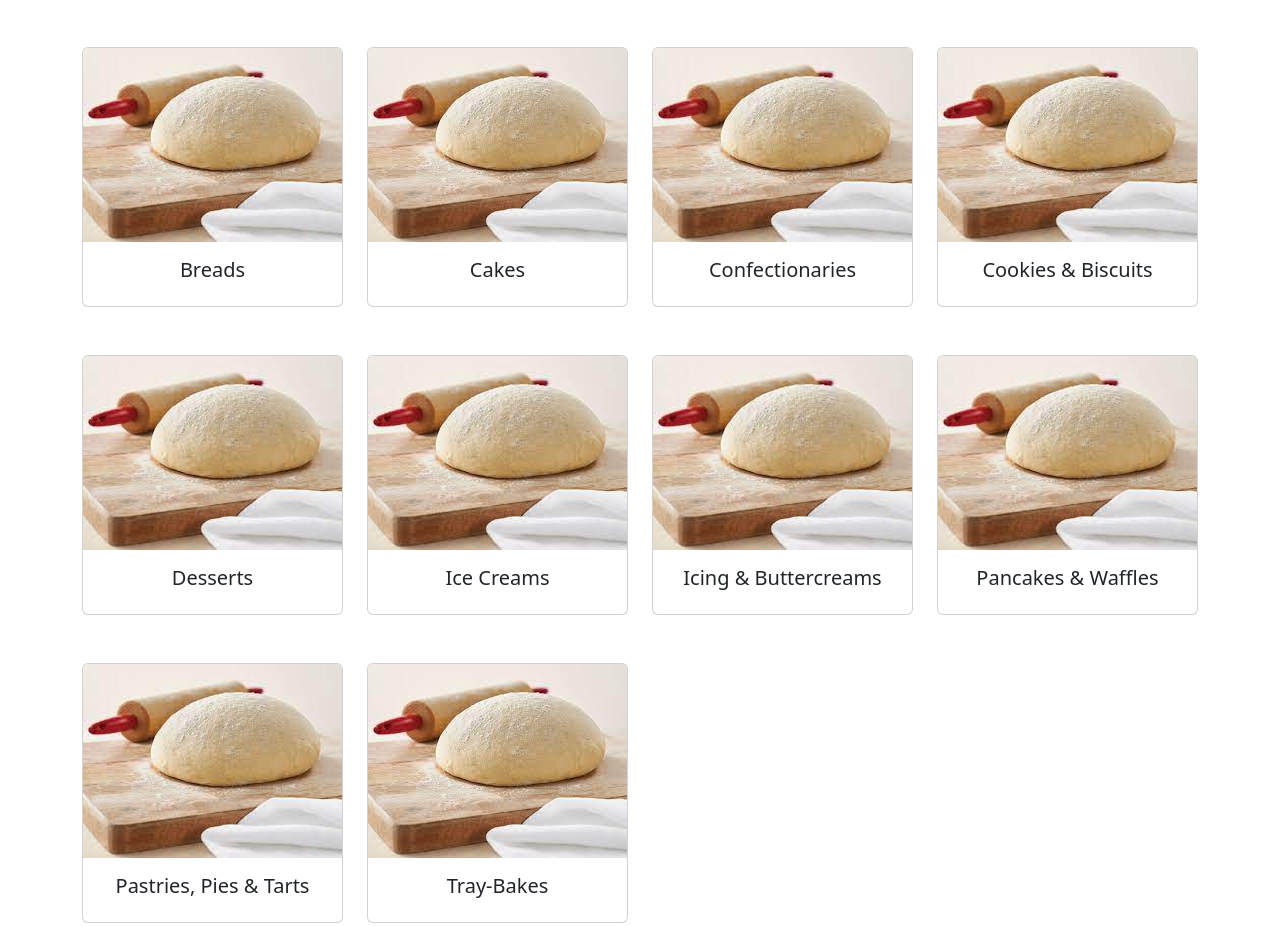
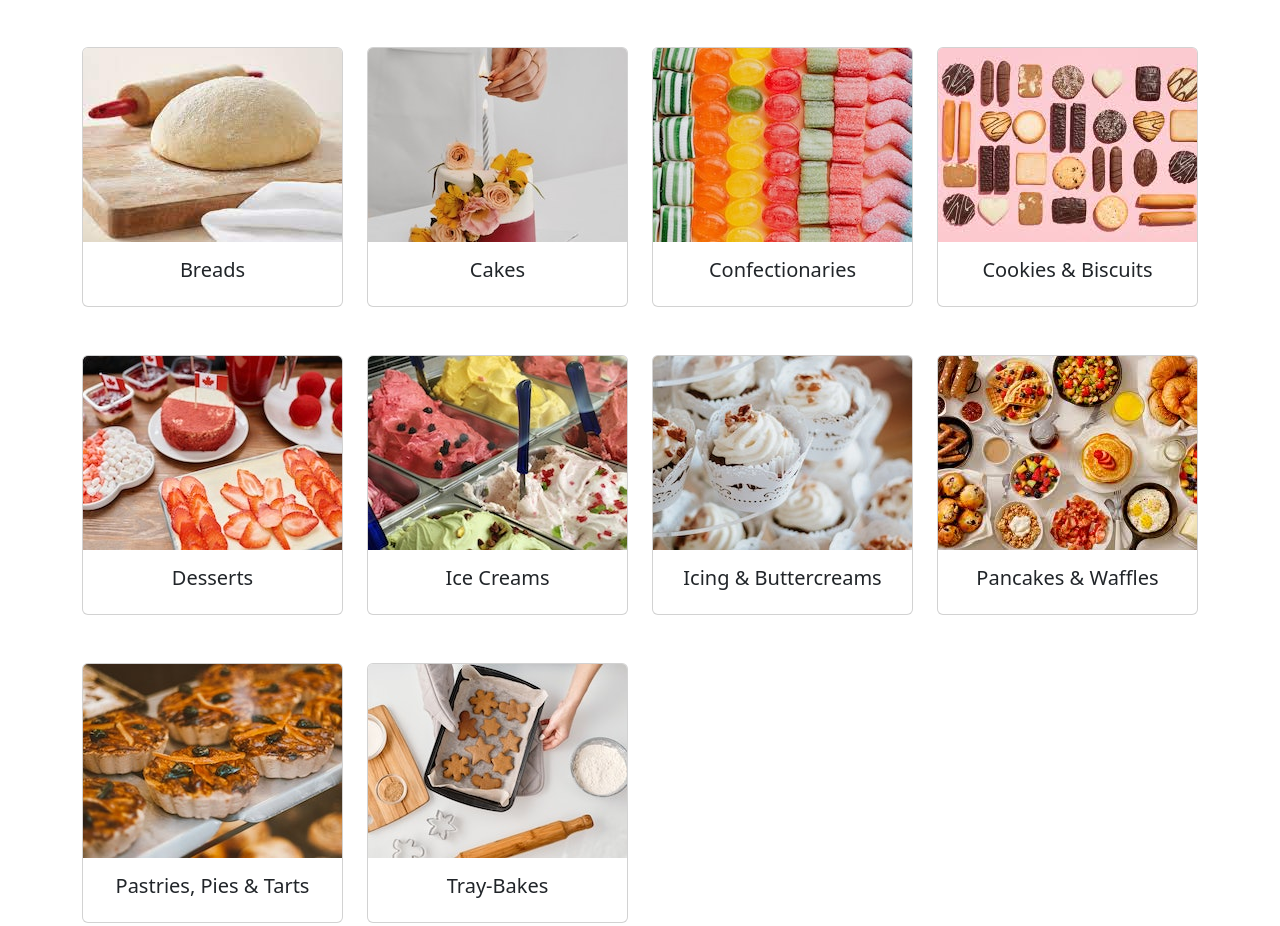
Before and after one commit to AlvinQuizon/Mad-Baker, a plain HTML site: page recipes.html in a window 1280 px wide. Shown: the part 1048-1974 px from the top of the page. Drawn offline with nearby package versions, Linux system fonts and the light colour scheme.

Commit message:
changes recipe card lists photos and modify photo sizes

```diff
--- a/recipes.html
+++ b/recipes.html
@@ -76,7 +76,7 @@
           </div>
           <div class="col col-lg-3 col-md-6  pt-5">
             <div class="card">
-              <img src="./MADBAKER/BREAD/doughnuts/LOGO.jfif" class="card-img-top" alt="...">
+              <img src="./MADBAKER/CAKES/cake-logo.jpg" class="card-img-top" alt="...">
               <div class="card-body">
                 <h5 class="card-title">Cakes</h5>
               </div>
@@ -84,7 +84,7 @@
           </div>
           <div class="col col-lg-3 col-md-6  pt-5">
             <div class="card">
-              <img src="./MADBAKER/BREAD/doughnuts/LOGO.jfif" class="card-img-top" alt="...">
+              <img src="./MADBAKER/CONFECTIONARIES/confectionary-logo.jpg" class="card-img-top" alt="...">
               <div class="card-body">
                 <h5 class="card-title">Confectionaries</h5>
               </div>
@@ -92,7 +92,7 @@
           </div>
           <div class="col col-lg-3 col-md-6  pt-5">
             <div class="card">
-              <img src="./MADBAKER/BREAD/doughnuts/LOGO.jfif" class="card-img-top" alt="...">
+              <img src="./MADBAKER/cookies and biscuits/biscuits-logo.jfif" class="card-img-top" alt="...">
               <div class="card-body">
                 <h5 class="card-title">Cookies & Biscuits</h5>
               </div>
@@ -105,7 +105,7 @@
         <div class="row">
           <div class="col col-lg-3 col-md-6  pt-5">
             <div class="card">
-              <img src="./MADBAKER/BREAD/doughnuts/LOGO.jfif" class="card-img-top" alt="...">
+              <img src="./MADBAKER/desserts/dessert-logo.jpg" class="card-img-top" alt="...">
               <div class="card-body">
                 <h5 class="card-title">Desserts</h5>
               </div>
@@ -113,7 +113,7 @@
           </div>
           <div class="col col-lg-3 col-md-6  pt-5">
             <div class="card">
-              <img src="./MADBAKER/BREAD/doughnuts/LOGO.jfif" class="card-img-top" alt="...">
+              <img src="./MADBAKER/ice cream/ice-cream-logo.jpg" class="card-img-top" alt="...">
               <div class="card-body">
                 <h5 class="card-title">Ice Creams</h5>
               </div>
@@ -121,7 +121,7 @@
           </div>
           <div class="col col-lg-3 col-md-6 pt-5">
             <div class="card">
-              <img src="./MADBAKER/BREAD/doughnuts/LOGO.jfif" class="card-img-top" alt="...">
+              <img src="./MADBAKER/icing and buttercream/icing-logo.jpg" class="card-img-top" alt="...">
               <div class="card-body">
                 <h5 class="card-title">Icing & Buttercreams</h5>
               </div>
@@ -129,7 +129,7 @@
           </div>
           <div class="col col-lg-3 col-md-6 pt-5">
             <div class="card">
-              <img src="./MADBAKER/BREAD/doughnuts/LOGO.jfif" class="card-img-top" alt="...">
+              <img src="./MADBAKER/Pancakes, Crepes & Waffles/pancake-logo-2.jfif" class="card-img-top" alt="...">
               <div class="card-body">
                 <h5 class="card-title">Pancakes & Waffles</h5>
               </div>
@@ -142,7 +142,7 @@
         <div class="row">
           <div class="col col-lg-3 col-md-6  pt-5">
             <div class="card">
-              <img src="./MADBAKER/BREAD/doughnuts/LOGO.jfif" class="card-img-top" alt="...">
+              <img src="./MADBAKER/Pastries, Pies & Tarts/pies-logo.jpg" class="card-img-top" alt="...">
               <div class="card-body">
                 <h5 class="card-title">Pastries, Pies & Tarts</h5>
               </div>
@@ -150,7 +150,7 @@
           </div>
           <div class="col col-lg-3 col-md-6 pt-5 ">
             <div class="card">
-              <img src="./MADBAKER/BREAD/doughnuts/LOGO.jfif" class="card-img-top" alt="...">
+              <img src="./MADBAKER/traybake/traybake-logo.jpg" class="card-img-top" alt="...">
               <div class="card-body">
                 <h5 class="card-title">Tray-Bakes</h5>
               </div>
```
Also changed, not shown: MADBAKER/CAKES/cake-logo.jfif (deleted), MADBAKER/CAKES/cake-logo.jpg (added), MADBAKER/CONFECTIONARIES/confectionary-logo-2.jfif (deleted), MADBAKER/CONFECTIONARIES/confectionary-logo-3.jfif (deleted), MADBAKER/CONFECTIONARIES/confectionary-logo.jfif (deleted), MADBAKER/CONFECTIONARIES/confectionary-logo.jpg (added), MADBAKER/Pastries, Pies & Tarts/pastry-logo.jfif (deleted), MADBAKER/Pastries, Pies & Tarts/pies-logo.jpg (added), MADBAKER/desserts/dessert-logo.jfif (deleted), MADBAKER/desserts/dessert-logo.jpg (added), MADBAKER/ice cream/ice-cream-logo.jpg (added), MADBAKER/icing and buttercream/icing-logo.jpg (added), MADBAKER/traybake/traybake-logo.jfif (deleted), MADBAKER/traybake/traybake-logo.jpg (added).
